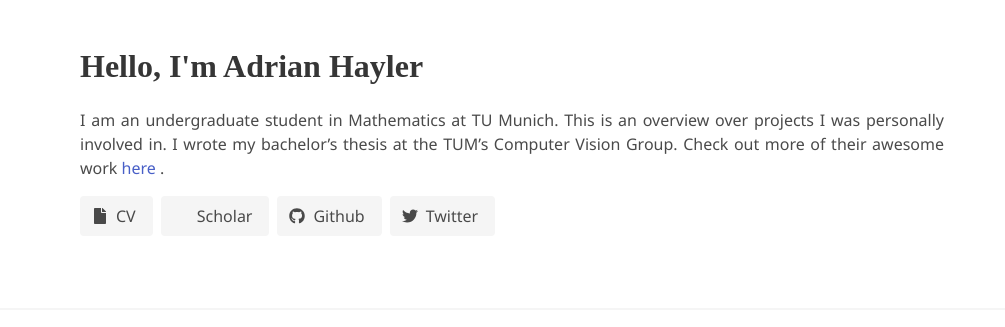
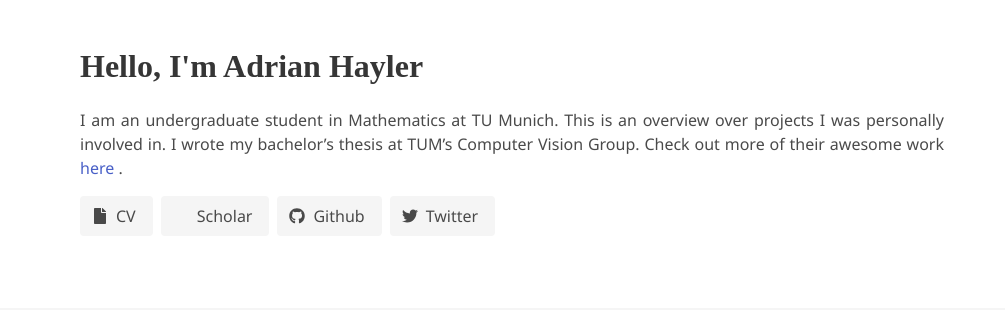
Before and after one commit to ahayler/ahayler.github.io, a Jekyll site: the page built from index.html, in a window 1280 px wide. Shown: the top 327 px of the page, without its empty margins (128-1133 px from the left). Built offline with Jekyll 4.4.1, drawn with Linux system fonts in a browser that asks for light colours; nearby versions of some CDN libraries; some web fonts are replaced; library files that are not in the unit come from our copies; a style sheet for code colours, icons or effects is not loaded.

```diff
--- a/_config.yml
+++ b/_config.yml
@@ -21,7 +21,7 @@
 name: Adrian Hayler
 email: a.hayler@tum.de
 description: >- # this means to ignore newlines until "baseurl:"
-  I am an undergraduate student in Mathematics at TU Munich. This is an overview over projects I was personally involved in. I wrote my bachelor's thesis at the TUM's Computer Vision Group. Check out more of their awesome work <a href="https://cvg.cit.tum.de/publications"> here </a>.
+  I am an undergraduate student in Mathematics at TU Munich. This is an overview over projects I was personally involved in. I wrote my bachelor's thesis at TUM's Computer Vision Group. Check out more of their awesome work <a href="https://cvg.cit.tum.de/publications"> here </a>.
 baseurl: "" # the subpath of your site, e.g. /blog
 url: "" # the base hostname & protocol for your site, e.g. http://example.com
 twitter_username: adrihayler
```
Also changed, not shown: _publications/s4c/index.md (+2 -2 lines).
